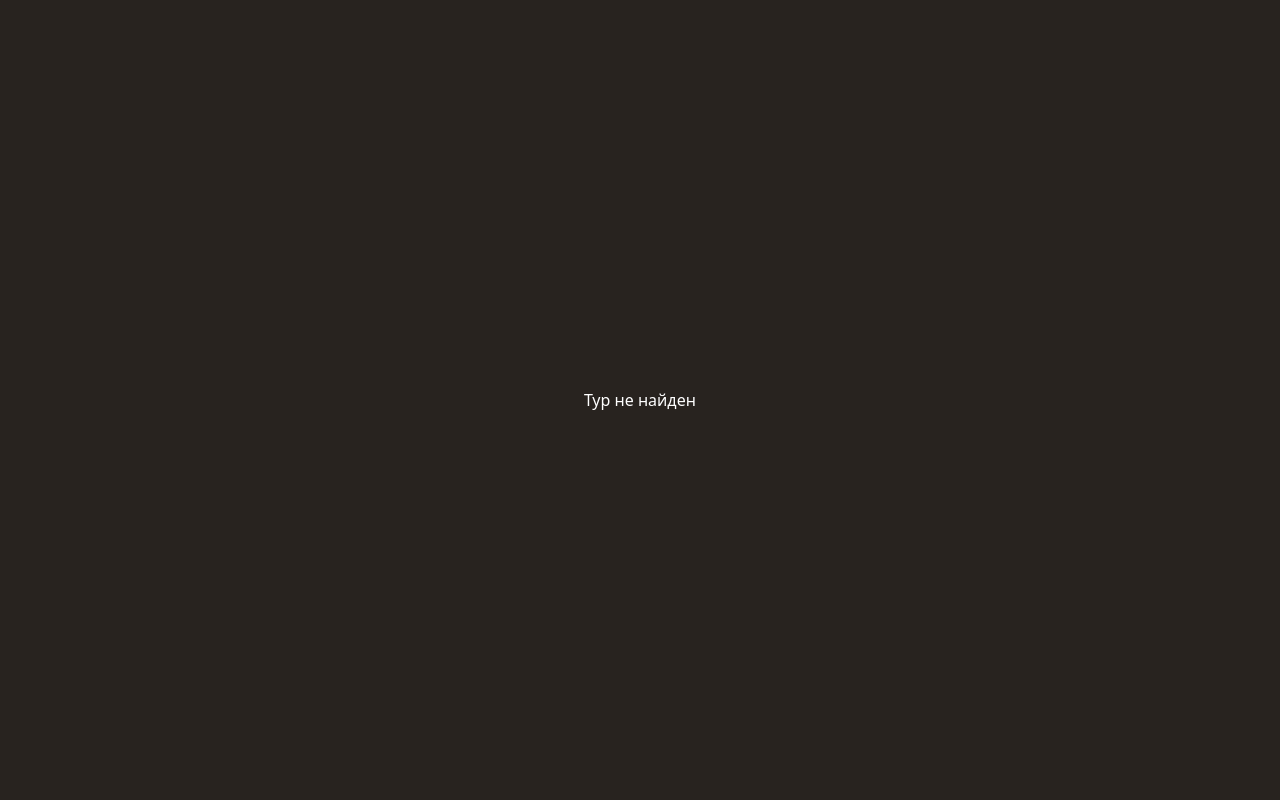
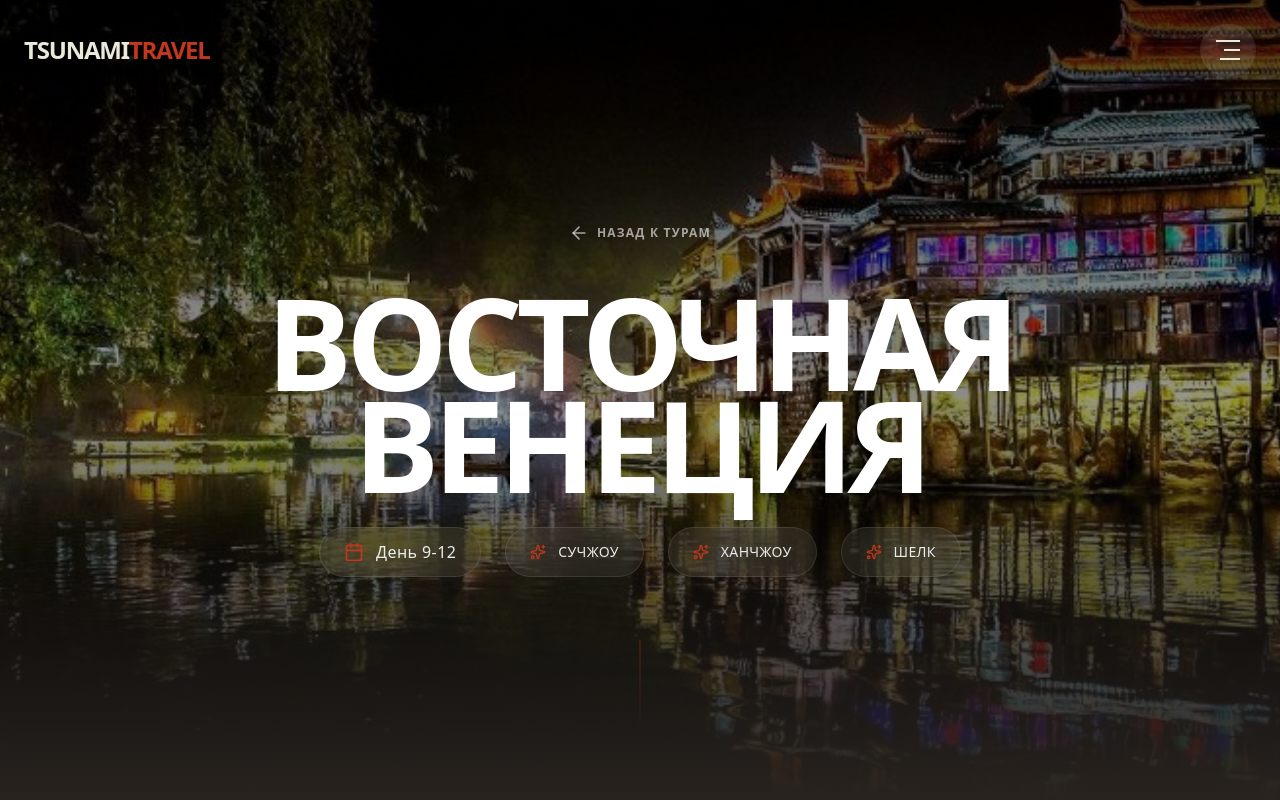
Before and after one commit to payton-ggg/chi-na, a Next.js app: page /tours/eastern-venice in a window 1280 px wide. Shown: the top 800 px of the page. Built offline with nearby package versions, Linux system fonts and the light colour scheme.

Commit message:
feat: implement tour pages with dynamic routing, data, and an animated tour card component.

```diff
--- a/app/components/sections/tours/TourCard.tsx
+++ b/app/components/sections/tours/TourCard.tsx
@@ -190,7 +190,7 @@ export default function TourCard({ tour, index }: TourCardProps) {
                     }}
                   >
                     <PrimaryButton
-                      href={`/tours/${tour.id}`}
+                      href={`/tours/${tour.slug}`}
                       className="w-full sm:w-auto"
                     >
                       Подробнее об этапе
--- a/app/data/tours.ts
+++ b/app/data/tours.ts
@@ -1,5 +1,6 @@
 export interface Tour {
   id: number;
+  slug: string;
   title: string;
   description: string;
   duration: string;
@@ -12,6 +13,7 @@ export interface Tour {
 export const tours: Tour[] = [
   {
     id: 1,
+    slug: "shanghai",
     title: "Шанхай",
     description:
       "Футуристический мегаполис, Диснейленд и водные города. Контраст будущего и прошлого.",
@@ -45,6 +47,7 @@ export const tours: Tour[] = [
   },
   {
     id: 2,
+    slug: "mountains-avatar",
     title: "Горы Аватара",
     description:
       "Аватар-парк Чжанцзяцзе, горы Хуаншань и стеклянные мосты. Для любителей природы.",
@@ -78,6 +81,7 @@ export const tours: Tour[] = [
   },
   {
     id: 3,
+    slug: "eastern-venice",
     title: "Восточная Венеция",
     description:
       "Сучжоу и Ханчжоу — города садов, шелка и чая. Классика Китая.",
--- a/app/tours/[id]/page.tsx
+++ b/app/tours/[id]/page.tsx
@@ -3,10 +3,11 @@ import Navbar from "@/app/components/layout/Navbar";
 import Footer from "@/app/components/layout/Footer";
 import TourHero from "@/app/components/tours/TourHero";
 import TourDescription from "@/app/components/tours/TourDescription";
+import React from "react";
 
 export function generateStaticParams() {
   return tours.map((tour) => ({
-    id: tour.id.toString(),
+    slug: tour.slug,
   }));
 }
 
@@ -16,7 +17,7 @@ export default async function TourPage({
   params: Promise<{ id: string }>;
 }) {
   const { id } = await params;
-  const tour = tours.find((t) => t.id === parseInt(id));
+  const tour = tours.find((t) => t.slug === id);
 
   if (!tour) {
     return (
```
